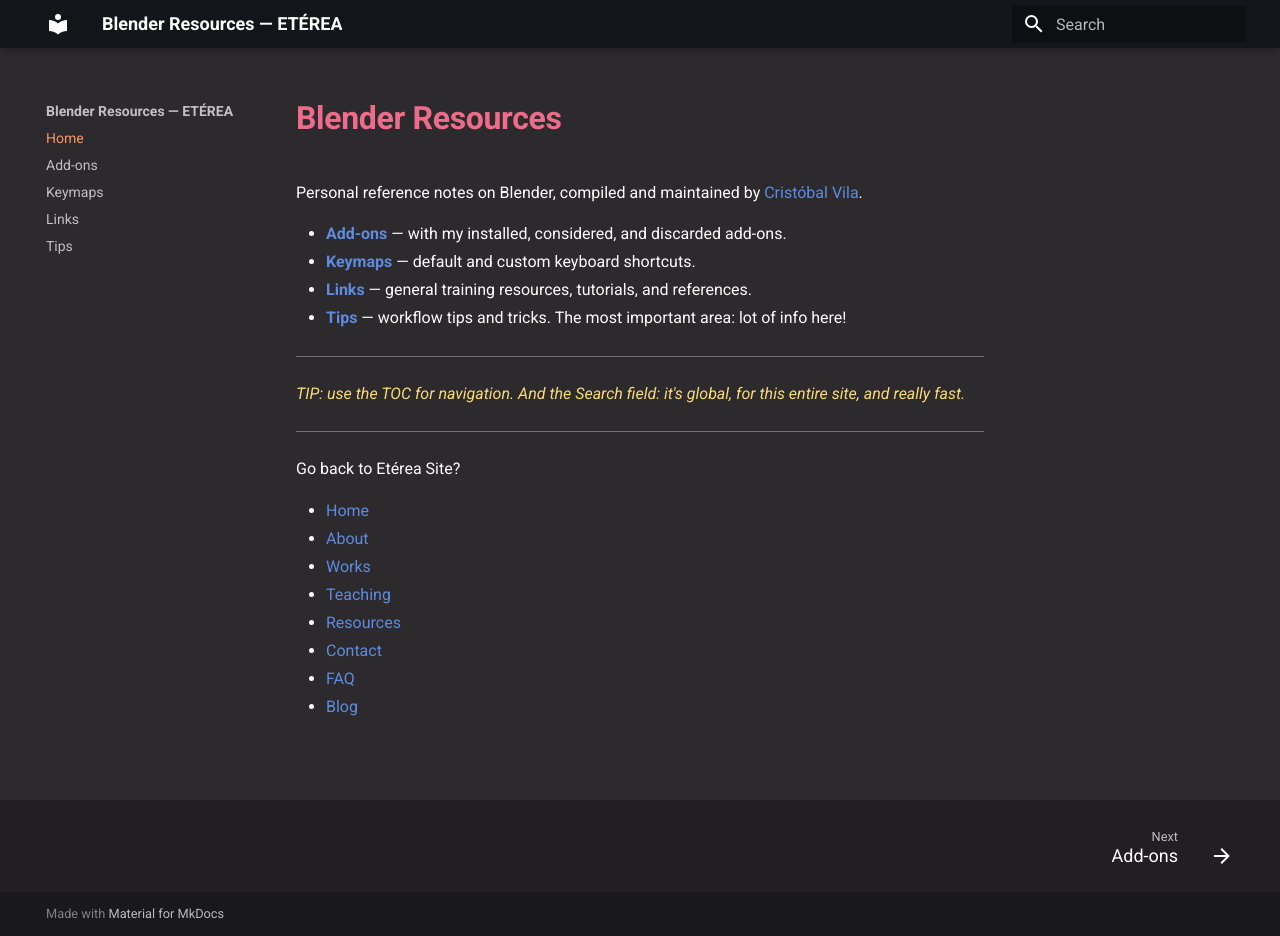
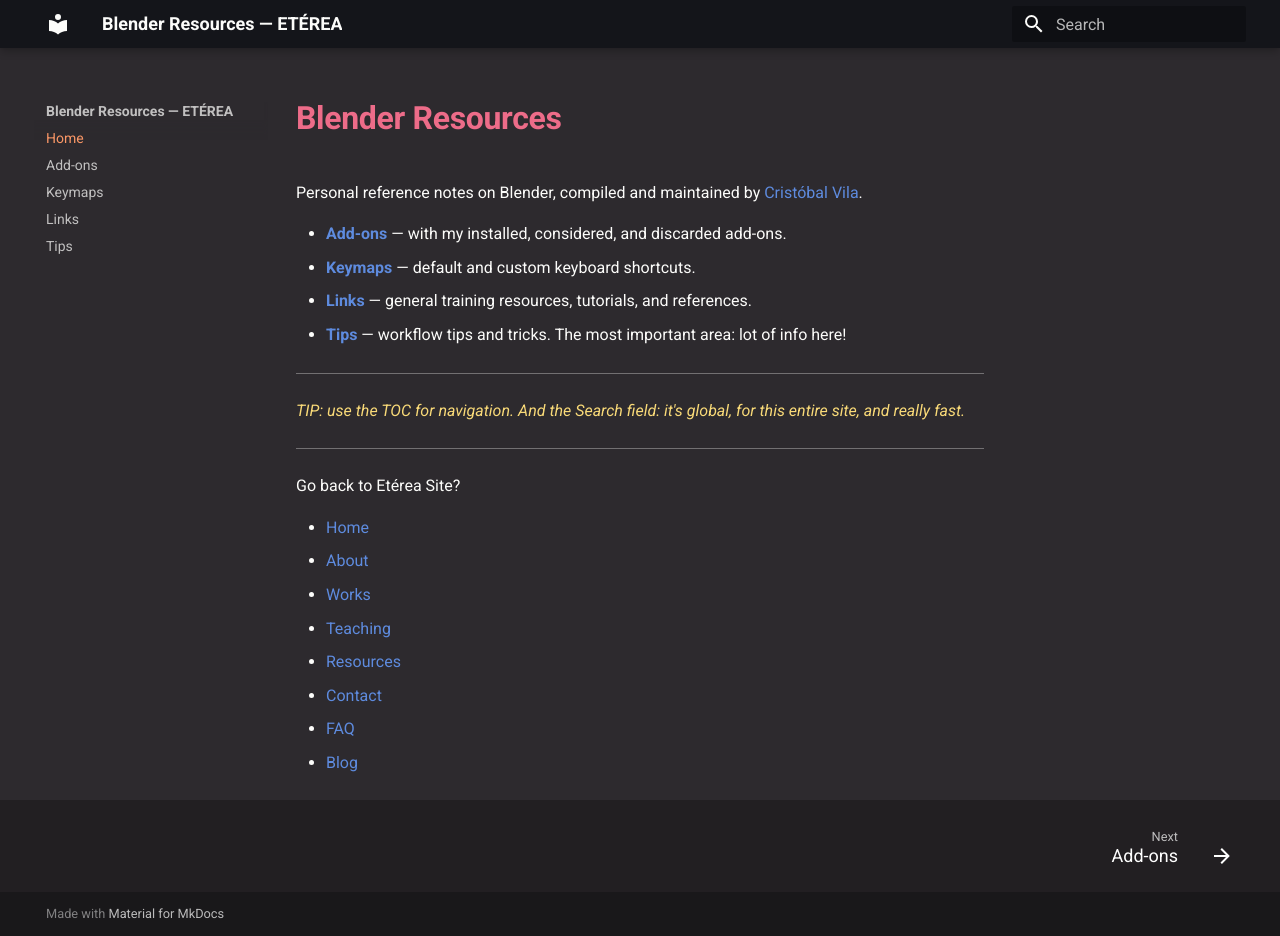
Before and after one commit to Eterea/blender, an MkDocs documentation site: the page built from docs/index.md, in a window 1280 px wide and 936 px high. Built offline with MkDocs 1.6.1 and Material for MkDocs 9.7.7, drawn with Linux system fonts in a browser that asks for light colours.

Commit message:
Update extra.css

```diff
--- a/docs/stylesheets/extra.css
+++ b/docs/stylesheets/extra.css
@@ -70,23 +70,3 @@
 .md-nav__link--active, .md-nav__link:focus, .md-nav__link:hover {
   color: #FC9867 !important;
 }
-
-/* Distinguish "tight" lists (no blank line between items in the Markdown
-   source) from "loose" lists (blank line between items), matching the
-   behavior visible in Obsidian's editing view.
-   Material's own CSS gives every <li> a 0.5em bottom margin AND, when a
-   loose list wraps its content in <p>, the same 0.5em margin on that <p> -
-   these two margins collapse into each other (same value), so by default
-   tight and loose lists render identically. To make the distinction real:
-   1) shrink the base <li> margin, so tight lists get visibly more compact
-   2) give the <li> a hairline padding, which stops the child <p>'s margin
-      from collapsing into it, so loose lists keep the larger spacing */
-[data-md-color-scheme="slate"] .md-typeset li {
-  margin-bottom: 0.15em;
-  padding-top: 0.01px;
-  padding-bottom: 0.01px;
-}
-
-[data-md-color-scheme="slate"] .md-typeset li > p {
-  margin: 0.6em 0;
-}
```
